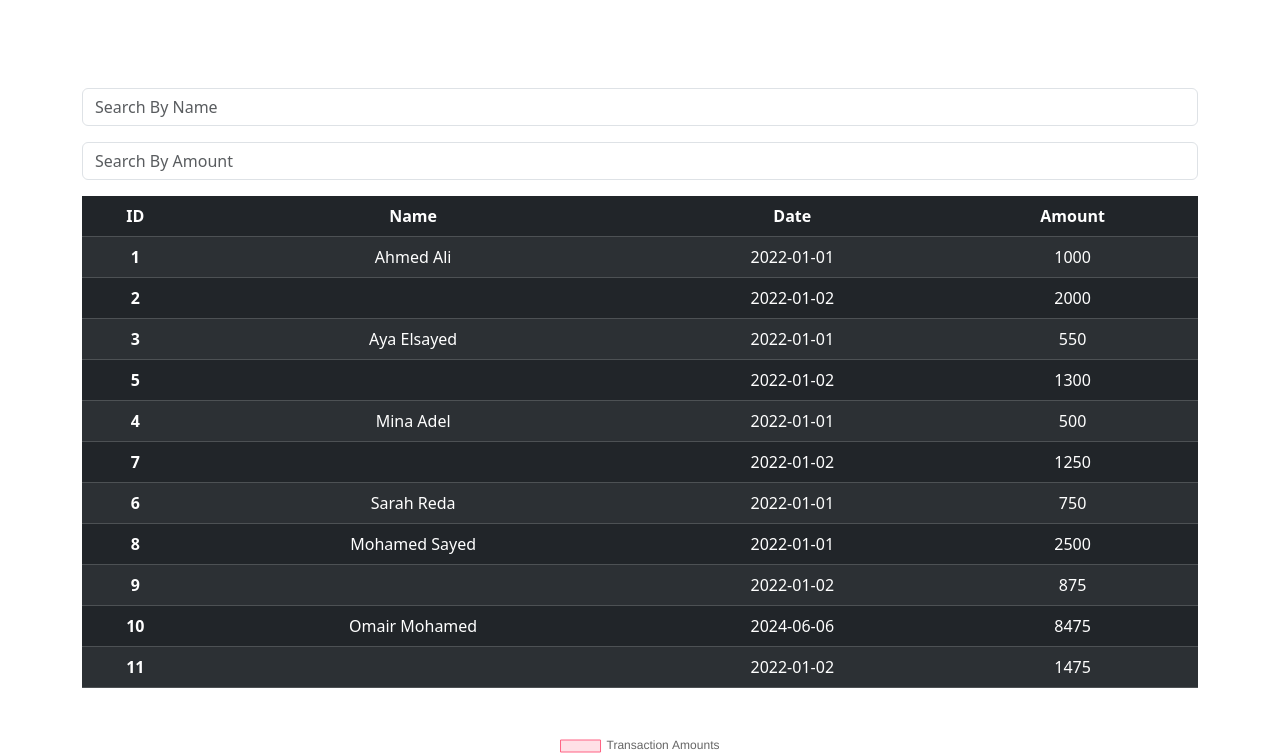
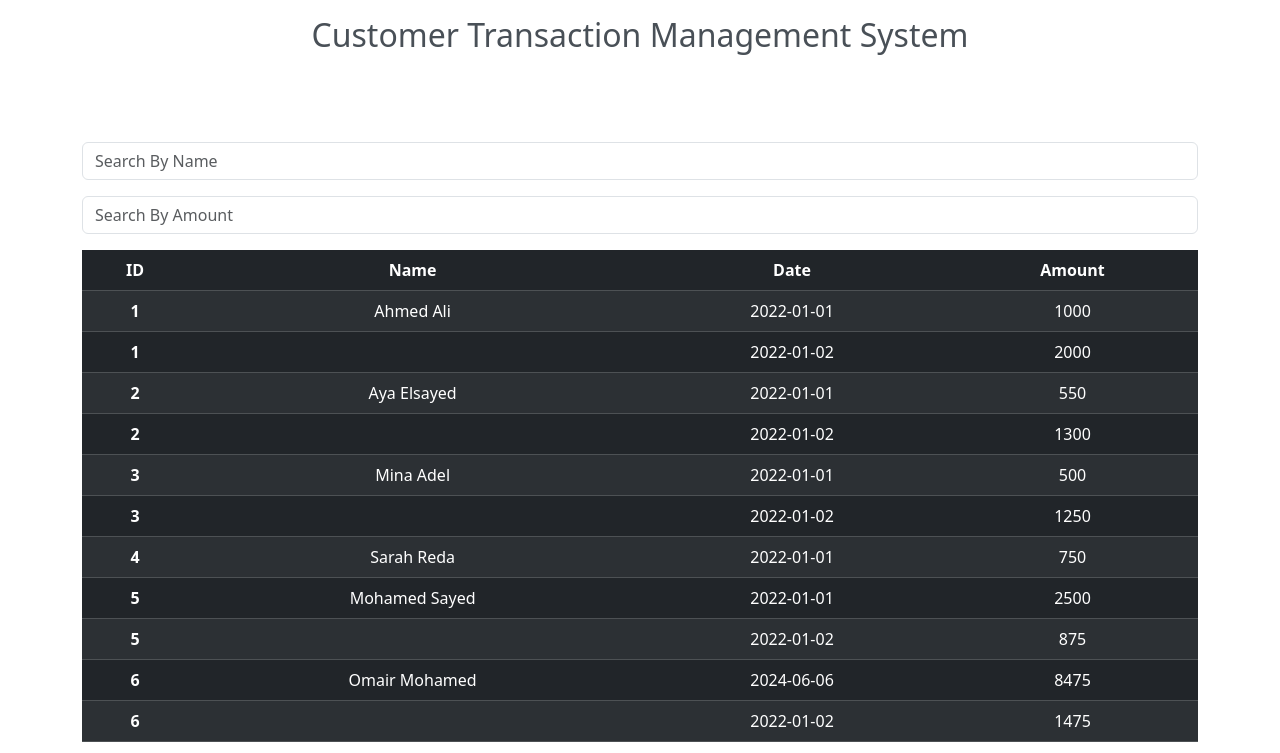
Before and after one commit to omair-660/jobFair, a website: page index.html in a window 1280 px wide. Shown: the top 753 px of the page. Drawn offline with nearby package versions, Linux system fonts and the light colour scheme.

Commit message:
Add files via upload

```diff
--- a/index.html
+++ b/index.html
@@ -9,7 +9,7 @@
     <link rel="stylesheet" href="cs/bootstrap.min.css">
 </head>
 <body>
-
+<h1 class="text-center text-capitalize mt-3 text-dark-emphasis h2">Customer Transaction Management System</h1>
     <div class="load fixed-top h-100 text-bg-dark justify-content-center align-items-center">
 
     <div class="lds-facebook">
--- a/js/main.js
+++ b/js/main.js
@@ -56,7 +56,7 @@ window.addEventListener("load", function() {
                 transactions.forEach((transaction, index) => {
                     content += `
                     <tr data-customer-id="${customerId}">
-                        <th scope="row">${transaction.id}</th>
+                        <th scope="row">${customer.id}</th>
                         <td>${index === 0 ? customer.name : ''}</td>
                         <td>${transaction.date}</td>
                         <td>${transaction.amount}</td>
```
